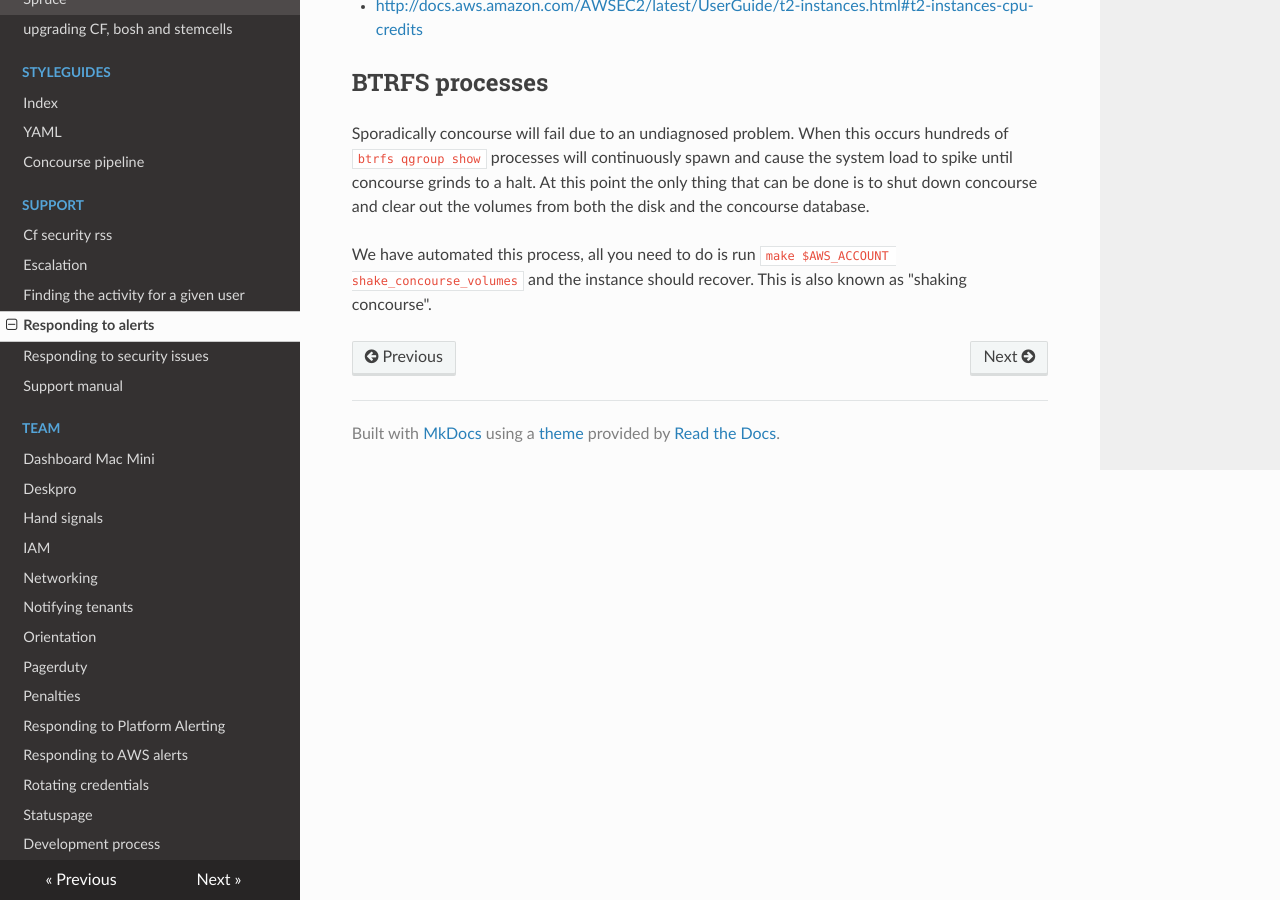
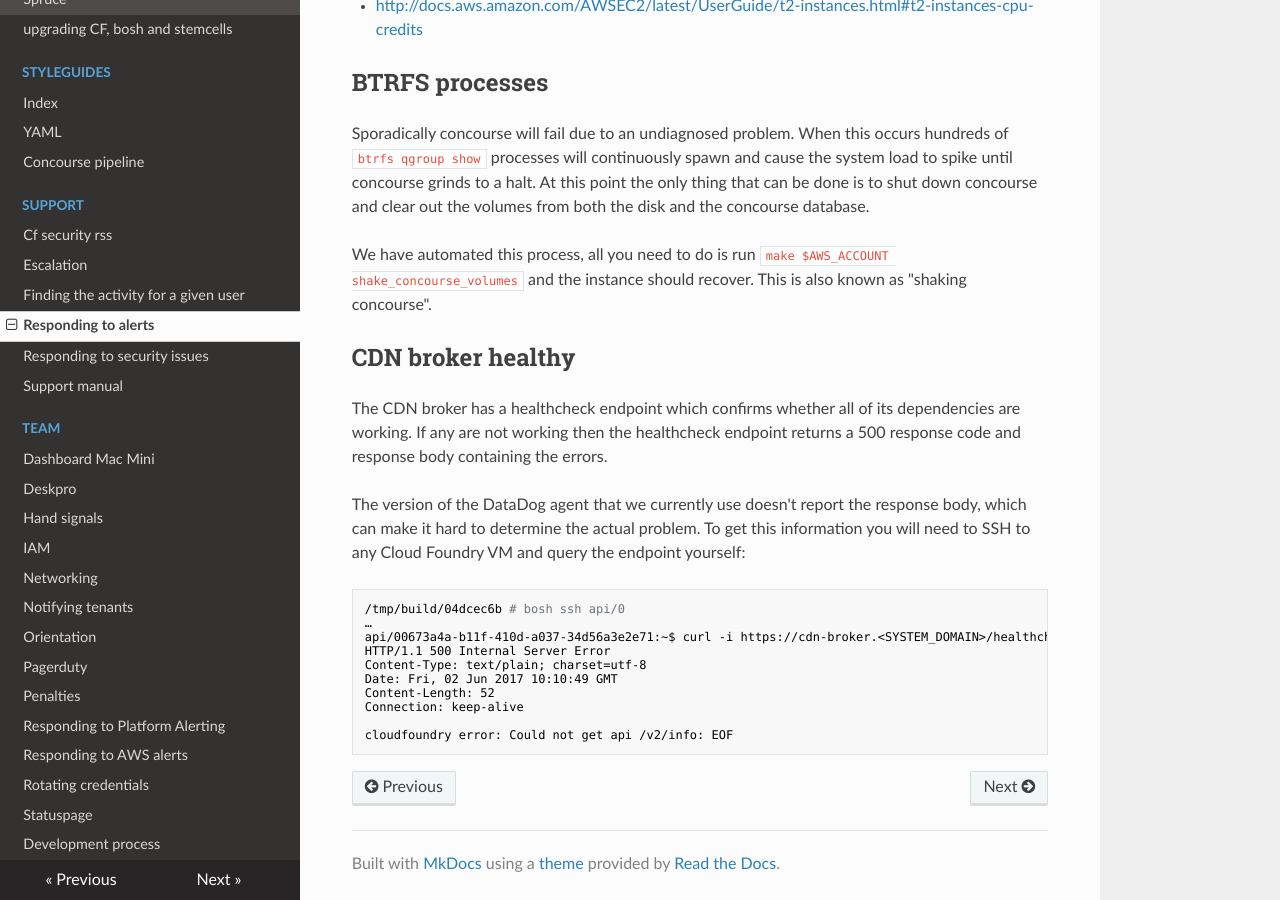
Before and after one commit to alphagov/paas-team-manual, an MkDocs documentation site: the page built from docs/support/responding_to_alerts.md, in a window 1280 px wide and 900 px high, scrolled down 753 px. Built offline with MkDocs 1.6.1, drawn with Linux system fonts in a browser that asks for light colours; nearby versions of some CDN libraries.

Commit message:
Responding to alerts: CDN broker healthy
Add information about how to respond to the "CDN broker healthy" alert
because the DataDog monitor doesn't currently tell you much.

````diff
--- a/docs/support/responding_to_alerts.md
+++ b/docs/support/responding_to_alerts.md
@@ -31,3 +31,28 @@ the same time. For more information about CPU credits see:
 Sporadically concourse will fail due to an undiagnosed problem. When this occurs hundreds of `btrfs qgroup show` processes will continuously spawn and cause the system load to spike until concourse grinds to a halt. At this point the only thing that can be done is to shut down concourse and clear out the volumes from both the disk and the concourse database.
 
 We have automated this process, all you need to do is run `make $AWS_ACCOUNT shake_concourse_volumes` and the instance should recover. This is also known as "shaking concourse".
+
+## CDN broker healthy
+
+The CDN broker has a healthcheck endpoint which confirms whether all of its
+dependencies are working. If any are not working then the healthcheck
+endpoint returns a 500 response code and response body containing the
+errors.
+
+The version of the DataDog agent that we currently use doesn't report the
+response body, which can make it hard to determine the actual problem. To
+get this information you will need to SSH to any Cloud Foundry VM and query
+the endpoint yourself:
+
+```
+/tmp/build/04dcec6b # bosh ssh api/0
+…
+api/00673a4a-b11f-410d-a037-34d56a3e2e71:~$ curl -i https://cdn-broker.<SYSTEM_DOMAIN>/healthcheck
+HTTP/1.1 500 Internal Server Error
+Content-Type: text/plain; charset=utf-8
+Date: Fri, 02 Jun 2017 10:10:49 GMT
+Content-Length: 52
+Connection: keep-alive
+
+cloudfoundry error: Could not get api /v2/info: EOF
+```
````
